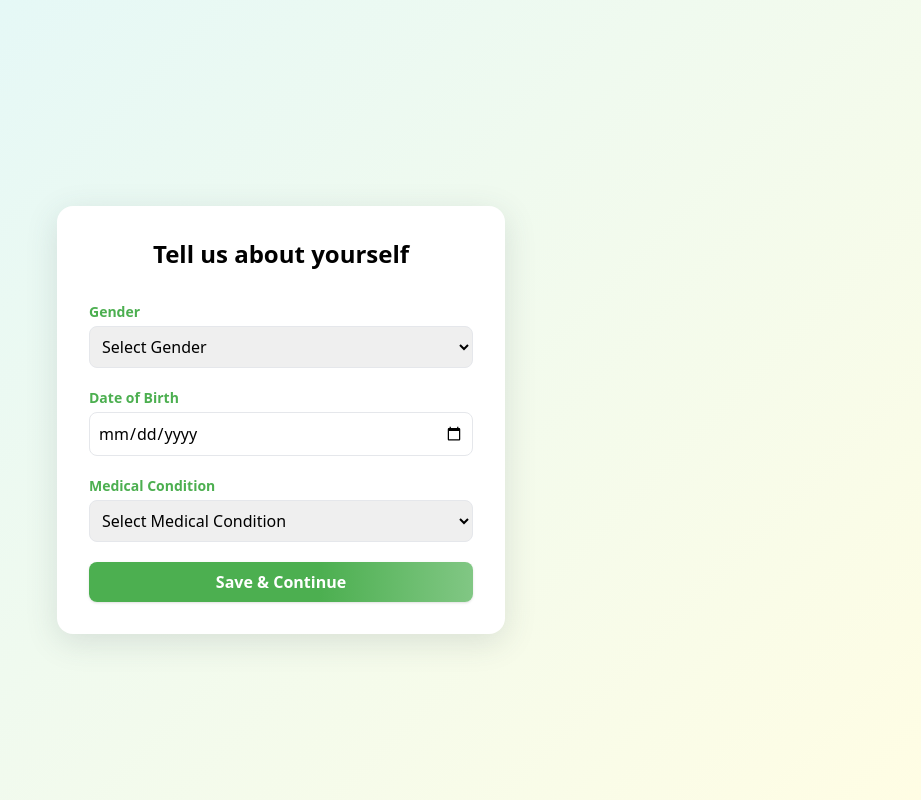
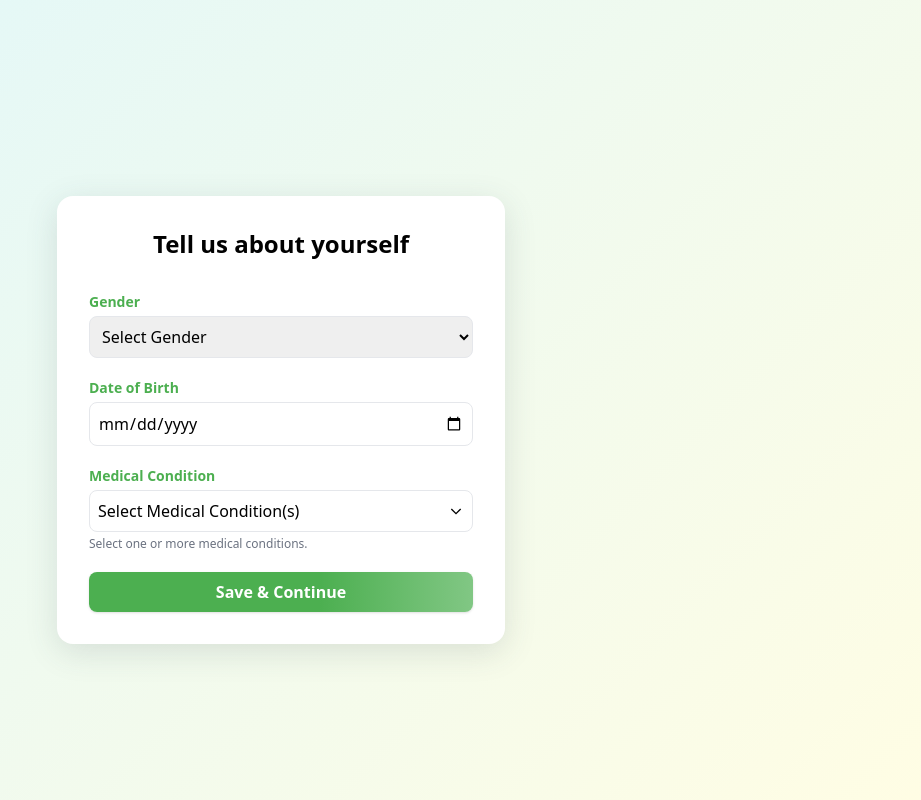
Before and after one commit to ByteNirush/foodsafety, a Django app: page /about_user/ in a window 1280 px wide. Shown: the whole page, without its empty margins (359-1280 px from the left). Run offline with Django 5.2, Linux system fonts and the light colour scheme; some libraries are stand-ins or nearby versions.

Commit message:
Medical Condition update

```diff
--- a/core/templates/core/about_user.html
+++ b/core/templates/core/about_user.html
@@ -61,21 +61,97 @@
           <label class="block text-sm custom-label mb-1"
             >Medical Condition</label
           >
-          <select
-            name="medical_condition"
-            class="w-full p-2 border border-gray-200 rounded-lg focus:ring-primary focus:border-primary outline-none"
-            required
-          >
-            <option value="">Select Medical Condition</option>
-            <option>None</option>
-            <option>Diabetes</option>
-            <option>Hypertension</option>
-            <option>Asthma</option>
-            <option>Allergy (Peanut)</option>
-            <option>Allergy (Lactose)</option>
-            <option>Heart Disease</option>
-            <option>Other</option>
-          </select>
+          <div class="relative">
+            <button
+              type="button"
+              id="dropdownMedicalBtn"
+              class="w-full p-2 border border-gray-200 rounded-lg bg-white text-left focus:ring-primary focus:border-primary outline-none flex justify-between items-center"
+              onclick="toggleDropdown()"
+            >
+              <span id="dropdownSelected">Select Medical Condition(s)</span>
+              <svg
+                class="w-4 h-4 ml-2 inline"
+                fill="none"
+                stroke="currentColor"
+                stroke-width="2"
+                viewBox="0 0 24 24"
+              >
+                <path d="M19 9l-7 7-7-7" />
+              </svg>
+            </button>
+            <div
+              id="dropdownMedical"
+              class="absolute z-10 mt-1 w-full bg-white border border-gray-200 rounded-lg shadow-lg hidden"
+            >
+              <label class="flex items-center px-4 py-2 hover:bg-gray-50">
+                <input
+                  type="checkbox"
+                  name="medical_condition"
+                  value="None"
+                  class="mr-2"
+                /> None
+              </label>
+              <label class="flex items-center px-4 py-2 hover:bg-gray-50">
+                <input
+                  type="checkbox"
+                  name="medical_condition"
+                  value="Diabetes"
+                  class="mr-2"
+                /> Diabetes
+              </label>
+              <label class="flex items-center px-4 py-2 hover:bg-gray-50">
+                <input
+                  type="checkbox"
+                  name="medical_condition"
+                  value="Hypertension"
+                  class="mr-2"
+                /> Hypertension
+              </label>
+              <label class="flex items-center px-4 py-2 hover:bg-gray-50">
+                <input
+                  type="checkbox"
+                  name="medical_condition"
+                  value="Asthma"
+                  class="mr-2"
+                /> Asthma
+              </label>
+              <label class="flex items-center px-4 py-2 hover:bg-gray-50">
+                <input
+                  type="checkbox"
+                  name="medical_condition"
+                  value="Allergy (Peanut)"
+                  class="mr-2"
+                /> Allergy (Peanut)
+              </label>
+              <label class="flex items-center px-4 py-2 hover:bg-gray-50">
+                <input
+                  type="checkbox"
+                  name="medical_condition"
+                  value="Allergy (Lactose)"
+                  class="mr-2"
+                /> Allergy (Lactose)
+              </label>
+              <label class="flex items-center px-4 py-2 hover:bg-gray-50">
+                <input
+                  type="checkbox"
+                  name="medical_condition"
+                  value="Heart Disease"
+                  class="mr-2"
+                /> Heart Disease
+              </label>
+              <label class="flex items-center px-4 py-2 hover:bg-gray-50">
+                <input
+                  type="checkbox"
+                  name="medical_condition"
+                  value="Other"
+                  class="mr-2"
+                /> Other
+              </label>
+            </div>
+          </div>
+          <p class="text-xs text-gray-500 mt-1">
+            Select one or more medical conditions.
+          </p>
         </div>
         <button
           type="submit"
@@ -85,5 +161,29 @@
         </button>
       </form>
     </div>
+    <script>
+      function toggleDropdown() {
+        document.getElementById("dropdownMedical").classList.toggle("hidden");
+      }
+      // Update selected text
+      const dropdown = document.getElementById("dropdownMedical");
+      const selectedSpan = document.getElementById("dropdownSelected");
+      dropdown.addEventListener("change", function () {
+        const checked = Array.from(
+          dropdown.querySelectorAll("input[type=checkbox]:checked")
+        ).map((cb) => cb.parentNode.textContent.trim());
+        selectedSpan.textContent = checked.length
+          ? checked.join(", ")
+          : "Select Medical Condition(s)";
+      });
+      // Close dropdown if clicked outside
+      document.addEventListener("click", function (event) {
+        const btn = document.getElementById("dropdownMedicalBtn");
+        const menu = document.getElementById("dropdownMedical");
+        if (!btn.contains(event.target) && !menu.contains(event.target)) {
+          menu.classList.add("hidden");
+        }
+      });
+    </script>
   </body>
 </html>
```
Also changed, not shown: db.sqlite3.
